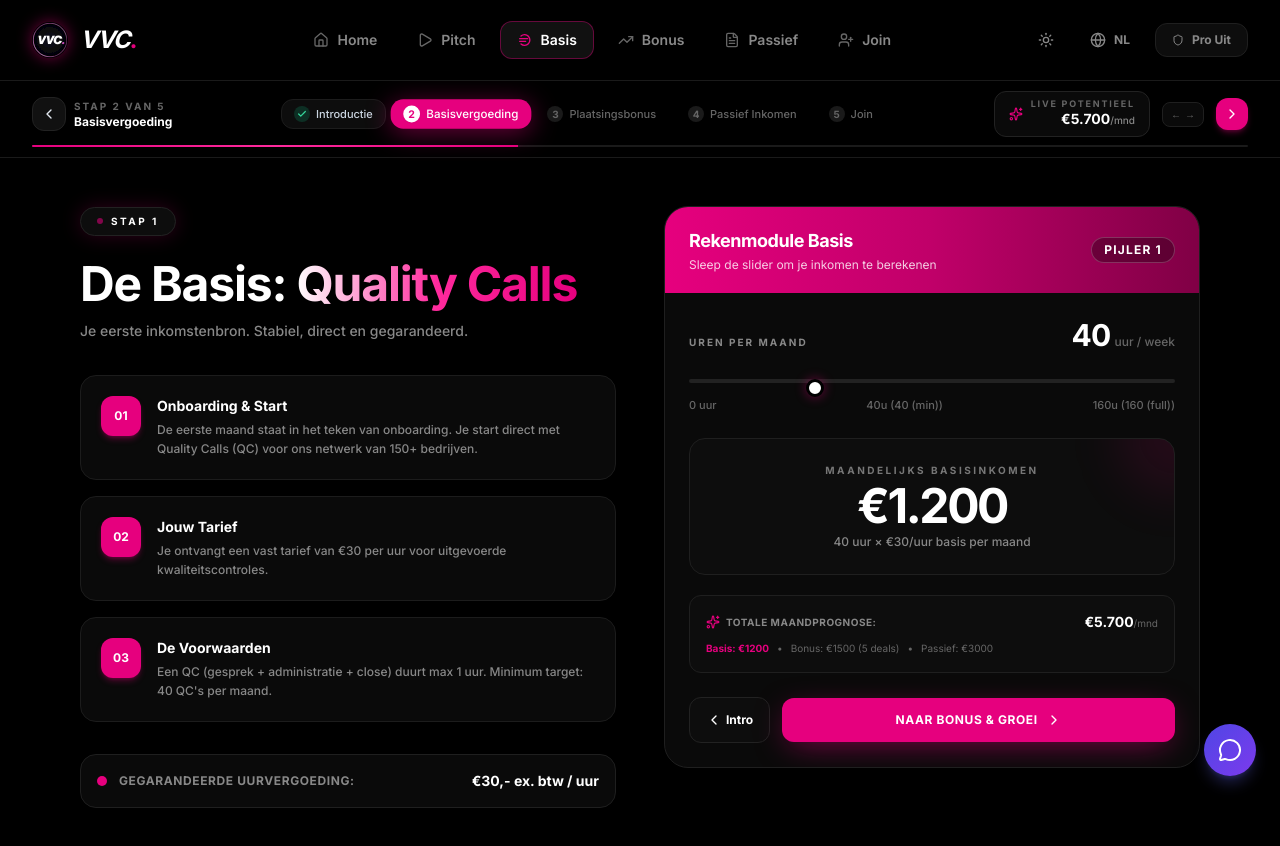
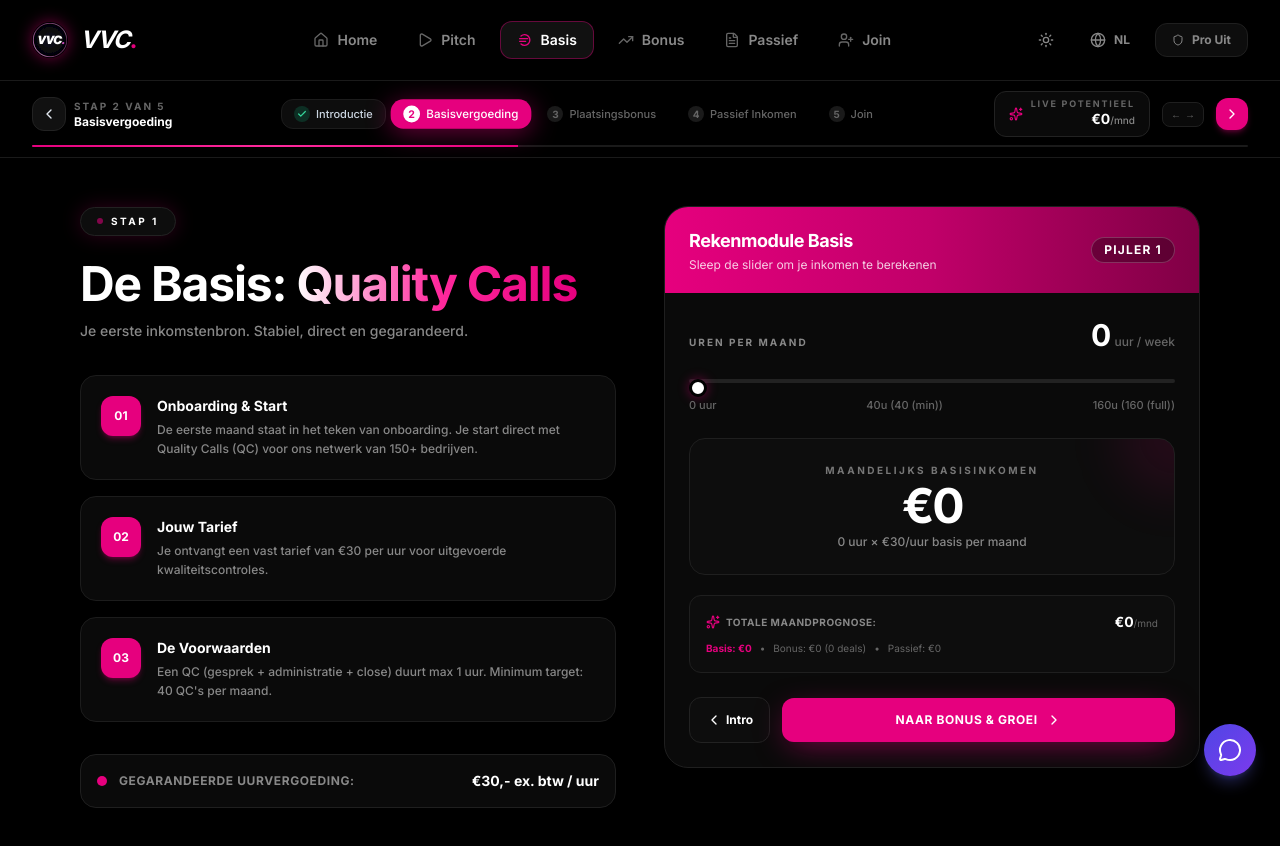
Before and after one commit to JamalDrenthe/verdienende-vrienden-club-pitchtool, a React (Vite) app: page / in a window 1280 px wide. Both pictures are taken after a click on the button "Basis". Shown: the top 846 px of the page. Built offline with nearby package versions, Linux system fonts and the light colour scheme.

Commit message:
fix(calculator): initialize live potential and all slide sliders at 0

```diff
--- a/App.tsx
+++ b/App.tsx
@@ -22,11 +22,11 @@ export default function App() {
   const [fadeOut, setFadeOut] = useState(false);
   const [chatOpen, setChatOpen] = useState(false);
 
-  // Cumulative Calculator State across all slides
+  // Cumulative Calculator State across all slides - starts at 0
   const [calcState, setCalcState] = useState<CalculatorState>({
-    hours: 40,
-    placements: 5,
-    referrals: 120,
+    hours: 0,
+    placements: 0,
+    referrals: 0,
     refValue: 25,
   });
 
--- a/pages/Basis.tsx
+++ b/pages/Basis.tsx
@@ -12,7 +12,7 @@ interface BasisProps {
 
 export const Basis: React.FC<BasisProps> = ({ onNavigate, language, calcState, setHours }) => {
   const t = translations[language].basis;
-  const [localHours, setLocalHours] = useState(40);
+  const [localHours, setLocalHours] = useState(0);
 
   const hours = calcState ? calcState.hours : localHours;
   const handleHoursChange = (val: number) => {
@@ -23,9 +23,9 @@ export const Basis: React.FC<BasisProps> = ({ onNavigate, language, calcState, s
   const hourlyRate = 30;
   const income = hours * hourlyRate;
 
-  // Cumulative metrics
-  const placements = calcState ? calcState.placements : 5;
-  const referrals = calcState ? calcState.referrals : 120;
+  // Cumulative metrics - default to 0
+  const placements = calcState ? calcState.placements : 0;
+  const referrals = calcState ? calcState.referrals : 0;
   const refValue = 25;
   const bonusIncome = placements * 300;
   const passiveMonthly = referrals * refValue;
--- a/pages/Bonus.tsx
+++ b/pages/Bonus.tsx
@@ -12,7 +12,7 @@ interface BonusProps {
 
 export const Bonus: React.FC<BonusProps> = ({ onNavigate, language, calcState, setPlacements }) => {
   const t = translations[language].bonus;
-  const [localPlacements, setLocalPlacements] = useState(5);
+  const [localPlacements, setLocalPlacements] = useState(0);
 
   const placements = calcState ? calcState.placements : localPlacements;
   const handlePlacementsChange = (val: number) => {
@@ -23,9 +23,9 @@ export const Bonus: React.FC<BonusProps> = ({ onNavigate, language, calcState, s
   const bonusRate = 300;
   const bonusIncome = placements * bonusRate;
 
-  // Cumulative metrics
-  const hours = calcState ? calcState.hours : 40;
-  const referrals = calcState ? calcState.referrals : 120;
+  // Cumulative metrics - default to 0
+  const hours = calcState ? calcState.hours : 0;
+  const referrals = calcState ? calcState.referrals : 0;
   const refValue = 25;
   const basisIncome = hours * 30;
   const passiveMonthly = referrals * refValue;
--- a/pages/Join.tsx
+++ b/pages/Join.tsx
@@ -34,10 +34,10 @@ export const Join: React.FC<JoinProps> = ({ language, onNavigate, calcState }) =
   const [submitSuccess, setSubmitSuccess] = useState(false);
   const [submitError, setSubmitError] = useState<string | null>(null);
 
-  // Projections
-  const hours = calcState ? calcState.hours : 40;
-  const placements = calcState ? calcState.placements : 5;
-  const referrals = calcState ? calcState.referrals : 120;
+  // Projections - default to 0
+  const hours = calcState ? calcState.hours : 0;
+  const placements = calcState ? calcState.placements : 0;
+  const referrals = calcState ? calcState.referrals : 0;
   const refValue = calcState ? calcState.refValue : 25;
   const basisIncome = hours * 30;
   const bonusIncome = placements * 300;
--- a/pages/Passief.tsx
+++ b/pages/Passief.tsx
@@ -20,7 +20,7 @@ export const Passief: React.FC<PassiefProps> = ({
   setReferrals,
 }) => {
   const t = translations[language].passief;
-  const [localReferrals, setLocalReferrals] = useState(120);
+  const [localReferrals, setLocalReferrals] = useState(0);
   const [useMining, setUseMining] = useState(false);
   const [useEstate, setUseEstate] = useState(false);
   const [years, setYears] = useState<1 | 3 | 5>(1);
@@ -61,9 +61,9 @@ export const Passief: React.FC<PassiefProps> = ({
   const lastMonthTotal = data[data.length - 1].Totaal;
   const periodTotal = data.reduce((sum, d) => sum + d.Totaal, 0);
 
-  // Cumulative Grand Total
-  const hours = calcState ? calcState.hours : 40;
-  const placements = calcState ? calcState.placements : 5;
+  // Cumulative Grand Total - default to 0
+  const hours = calcState ? calcState.hours : 0;
+  const placements = calcState ? calcState.placements : 0;
   const basisIncome = hours * 30;
   const bonusIncome = placements * 300;
   const passiveMonthly = totalReferrals * refValue;
```
